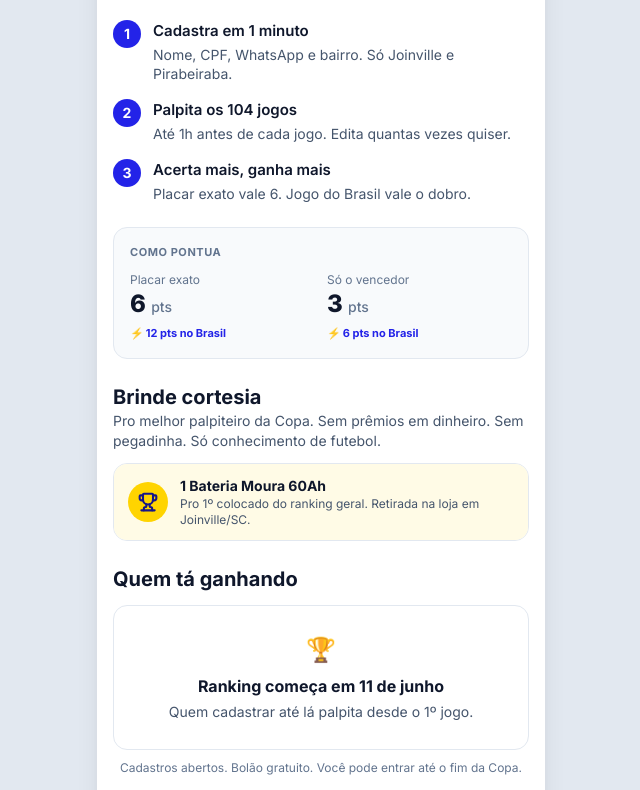
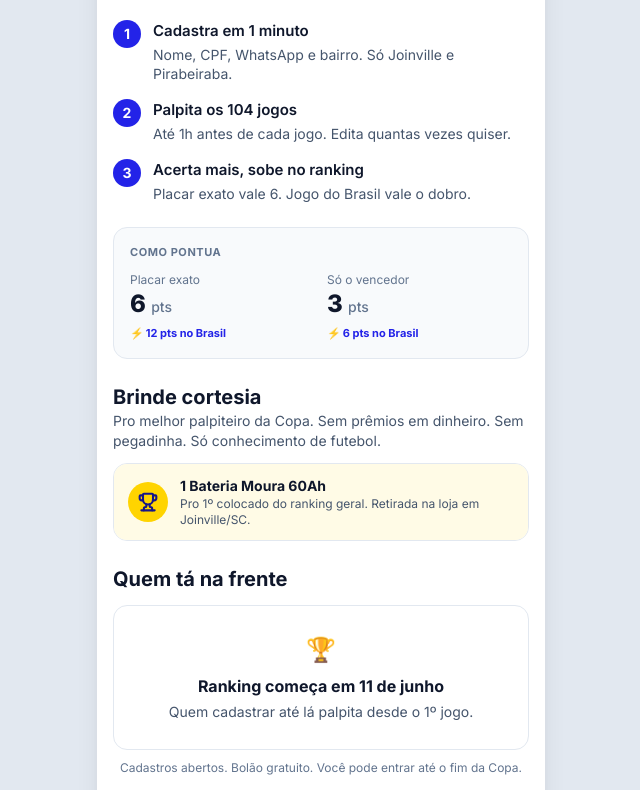
Before and after one commit to bateriasjoinville/bolao-baterias-joinville, a Next.js app: page / in a window 1280 px wide. Shown: the part 444-1234 px from the top of the page, without its empty margins (319-959 px from the left). Built offline with nearby package versions, Linux system fonts and the light colour scheme.

Commit message:
docs: sync regulamento v1.1 + notas históricas (briefing/handoff) + ajustes copy home (ranking)

```diff
--- a/components/home/como-funciona.tsx
+++ b/components/home/como-funciona.tsx
@@ -8,7 +8,7 @@ const PASSOS = [
     descricao: "Até 1h antes de cada jogo. Edita quantas vezes quiser.",
   },
   {
-    titulo: "Acerta mais, ganha mais",
+    titulo: "Acerta mais, sobe no ranking",
     descricao: "Placar exato vale 6. Jogo do Brasil vale o dobro.",
   },
 ];
--- a/components/home/ranking-preview.tsx
+++ b/components/home/ranking-preview.tsx
@@ -2,7 +2,7 @@ export function RankingPreview() {
   return (
     <section className="px-4 pb-6">
       <h2 className="mb-3 text-xl font-bold text-slate-900">
-        Quem tá ganhando
+        Quem tá na frente
       </h2>
       <div className="rounded-xl border border-slate-200 bg-white px-5 py-7 text-center">
         <p className="mb-2 text-2xl">🏆</p>
--- a/reference/handoff-claude-code.md
+++ b/reference/handoff-claude-code.md
@@ -1,4 +1,6 @@
 # Handoff pro Claude Code — Bolão Copa 2026
+
+> **ATUALIZAÇÃO 27/mai/2026:** estratégia de premiação simplificada para 1 brinde cortesia (Bateria Moura 60Ah ao 1º colocado). Trechos deste handoff que mencionam prêmios em dinheiro (R$ 1.000/500/250, complementares, ranking semanal R$ 100, vale-checkup) refletem versão inicial v1.0 do produto. Versão atual v1.1 documentada no `regulamento-oficial.md`.
 
 Tudo que foi decidido/validado no projeto Claude.ai durante prototipação. Use junto com `briefing-bolao.md`, `regulamento-oficial.md`, `bairros-joinville.md` e `Copa2026TabelaCompleta.xlsx` do projeto.
 
```
Also changed, not shown: 2 other files (tests, documents, lock files or other folders).
